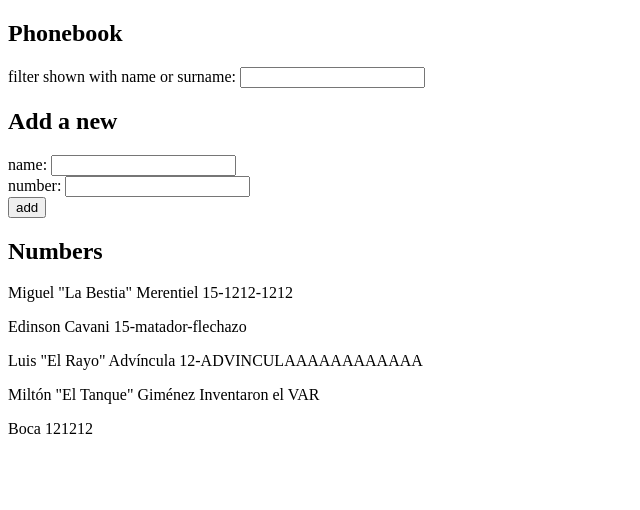
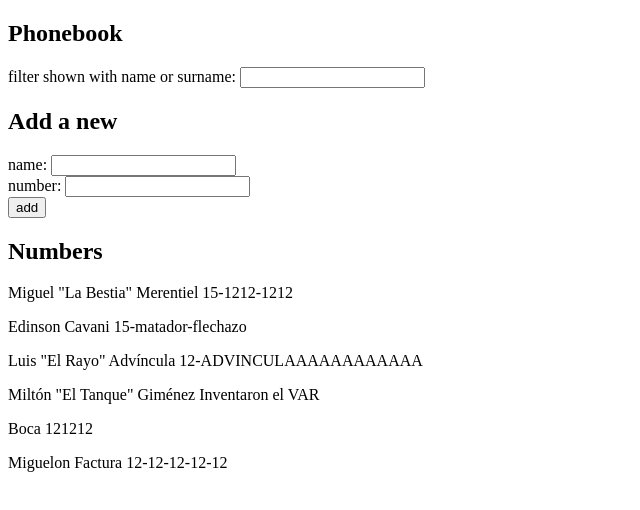
Before and after one commit to FedeGen12/fullstackopen, a React (Vite) app in the folder part2/phonebook/: page / in a window 1280 px wide. Shown: the top 510 px of the page, without its empty margins (0-640 px from the left). Built offline with nearby package versions, Linux system fonts and the light colour scheme; data requests are answered from the project's data file.

Commit message:
Exercise 2.13

```diff
--- a/part2/phonebook/db.json
+++ b/part2/phonebook/db.json
@@ -24,6 +24,11 @@
       "id": "1760",
       "name": "Boca",
       "number": "121212"
+    },
+    {
+      "id": "3be2",
+      "name": "Miguelon Factura",
+      "number": "12-12-12-12-12"
     }
   ]
 }
--- a/part2/phonebook/src/App.jsx
+++ b/part2/phonebook/src/App.jsx
@@ -1,6 +1,5 @@
 import { useState, useEffect } from 'react'
-import axios from "axios";
-
+import personService from './services/persons.jsx'
 import Filter from "./components/Filter.jsx";
 import PersonForm from "./components/PersonForm.jsx";
 import PersonList from "./components/PersonList.jsx";
@@ -11,12 +10,11 @@ const App = () => {
     const [newFilter, setFilter] = useState('')
 
     useEffect(() => {
-        axios
-            .get('http://localhost:3001/persons')
-            .then(response => {
-                // response contains all the data from the HTTP GET request
-                setPersons(response.data)
-                setPersonsFilter(response.data)
+        personService
+            .getAllPersons()
+            .then(initalPersons => {
+                setPersons(initalPersons)
+                setPersonsFilter(initalPersons)
             })
     }, []);
 
--- a/part2/phonebook/src/components/PersonForm.jsx
+++ b/part2/phonebook/src/components/PersonForm.jsx
@@ -1,10 +1,9 @@
 import {useState} from "react";
-import axios from "axios";
+import personService from '../services/persons.jsx'
 
 const PersonForm = ({ persons, setPersons, setNewFilter, setNewPersonsFilter }) => {
     const [newName, setNewName] = useState('')
     const [newNumber, setNewNumber] = useState('')
-
 
     const addPerson = (event) => {
         event.preventDefault()
@@ -21,11 +20,10 @@ const PersonForm = ({ persons, setPersons, setNewFilter, setNewPersonsFilter })
             number: newNumber
         }
 
-        axios
-            .post('http://localhost:3001/persons', newPerson)
-            .then(response => {
-                const returnedPerson = response.data
-                const newPersons = persons.concat(returnedPerson)
+        personService
+            .createPerson(newPerson)
+            .then(createdPerson => {
+                const newPersons = persons.concat(createdPerson)
                 setPersons(newPersons)
                 setNewPersonsFilter(newPersons)
 
--- /dev/null
+++ b/part2/phonebook/src/services/persons.jsx
@@ -0,0 +1,14 @@
+import axios from "axios";
+const personsURL = 'http://localhost:3001/persons'
+
+const getAllPersons = () => {
+    const request= axios.get(personsURL)
+    return request.then(response => response.data)
+}
+
+const createPerson = (newPerson) => {
+    const request= axios.post(personsURL, newPerson)
+    return request.then(response => response.data)
+}
+
+export default {getAllPersons, createPerson}
```
